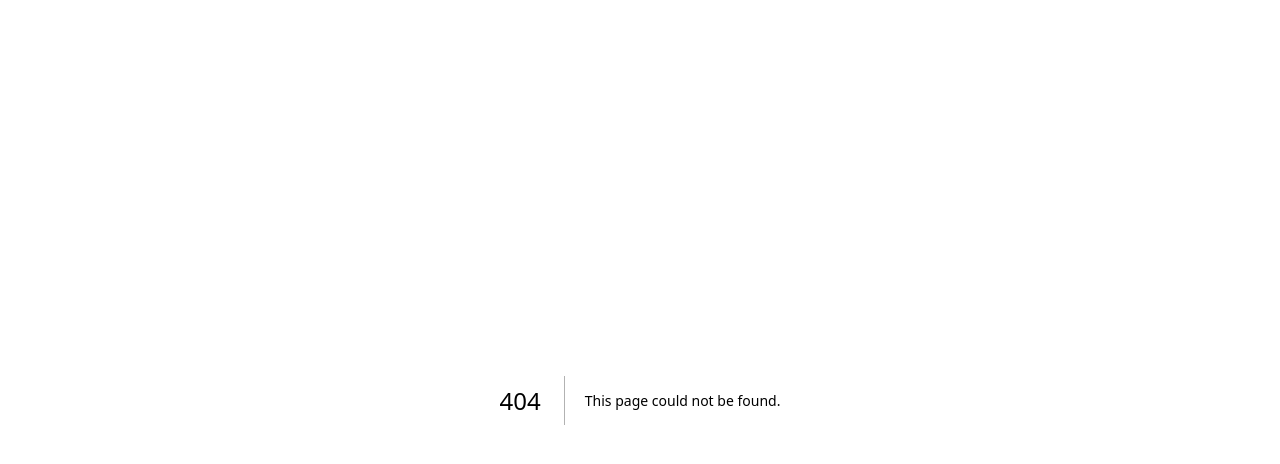
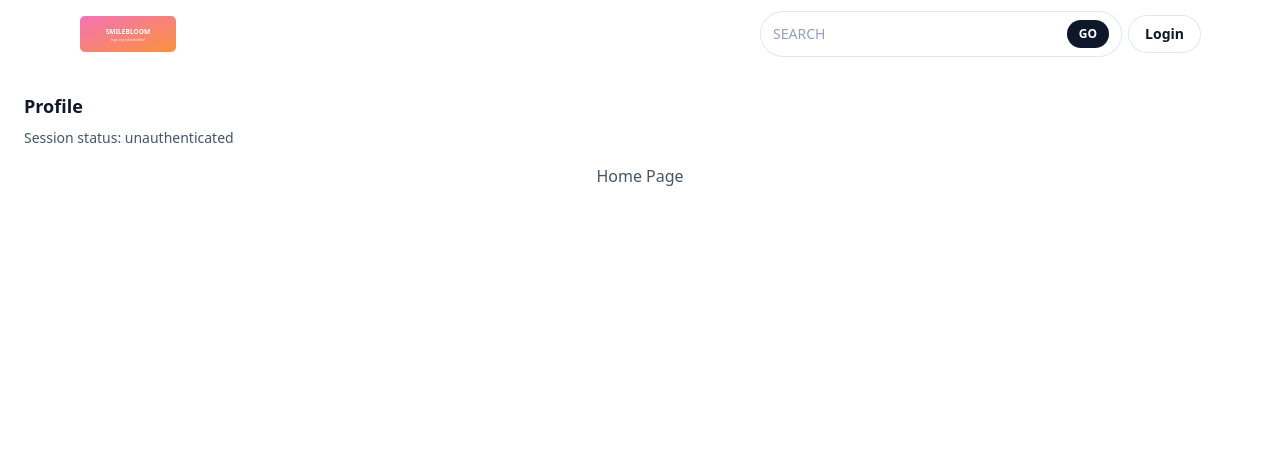
Before and after one commit to jayrboy/smilebloom-nextjs, a Next.js app: page /profile in a window 1280 px wide. Before the commit this address had no page. Shown: the top 464 px of the page. Built offline with nearby package versions, Linux system fonts and the light colour scheme; no server answers.

Commit message:
added pages and components

```diff
--- /dev/null
+++ b/src/app/components/Child.jsx
@@ -0,0 +1,10 @@
+'use client';
+
+import React from 'react'
+
+const Child = () => {
+  return (
+    <div>Child component</div>
+  )
+}
+export default Child
--- /dev/null
+++ b/src/app/components/MobileAppBar.jsx
@@ -0,0 +1,10 @@
+'use client';
+
+import React from 'react'
+
+const MobileAppBar = () => {
+  return (
+    <div>MobileAppBar component</div>
+  )
+}
+export default MobileAppBar
--- /dev/null
+++ b/src/app/components/TeethEvent.jsx
@@ -0,0 +1,10 @@
+'use client';
+
+import React from 'react'
+
+const TeethEvent = () => {
+  return (
+    <div>TeethEvent component</div>
+  )
+}
+export default TeethEvent
--- a/src/app/dashboard/page.tsx
+++ b/src/app/dashboard/page.tsx
@@ -19,15 +19,6 @@ const DashboardPage = () => {
     <div className="p-6">
       <div className="text-lg font-semibold">Dashboard</div>
       <div className="mt-2 text-sm text-slate-600">Session status: {status}</div>
-      {session ? (
-        <pre className="mt-4 overflow-auto rounded-xl bg-slate-950 p-4 text-xs text-slate-50">
-          {JSON.stringify(session, null, 2)}
-        </pre>
-      ) : (
-        <div className="mt-4 text-center text-slate-600">
-          <Link href="/">Home Page</Link>
-        </div>
-      )}
     </div>
     </>
   )
--- /dev/null
+++ b/src/app/profile/page.tsx
@@ -0,0 +1,34 @@
+'use client';
+
+import { useSession } from 'next-auth/react';
+import Navbar from '@/src/app/components/Navbar';
+import Link from 'next/link';
+
+const ProfilePage = () => {
+  const { data: session, status } = useSession();
+  console.log({ status, session });
+
+  // if (!session && status === 'unauthenticated') {
+  //   redirect('/auth/login');
+  // }
+
+  return (
+    <>
+    <Navbar session={session} />
+    <div className="p-6">
+      <div className="text-lg font-semibold">Profile</div>
+      <div className="mt-2 text-sm text-slate-600">Session status: {status}</div>
+      {session ? (
+        <pre className="mt-4 overflow-auto rounded-xl bg-slate-950 p-4 text-xs text-slate-50">
+          {JSON.stringify(session, null, 2)}
+        </pre>
+      ) : (
+        <div className="mt-4 text-center text-slate-600">
+          <Link href="/">Home Page</Link>
+        </div>
+      )}
+    </div>
+    </>
+  )
+}
+export default ProfilePage
--- /dev/null
+++ b/src/app/teeth/page.tsx
@@ -0,0 +1,10 @@
+'use client';
+
+import React from 'react'
+
+const TeethPage = () => {
+  return (
+    <div>teeth page</div>
+  )
+}
+export default TeethPage
```
